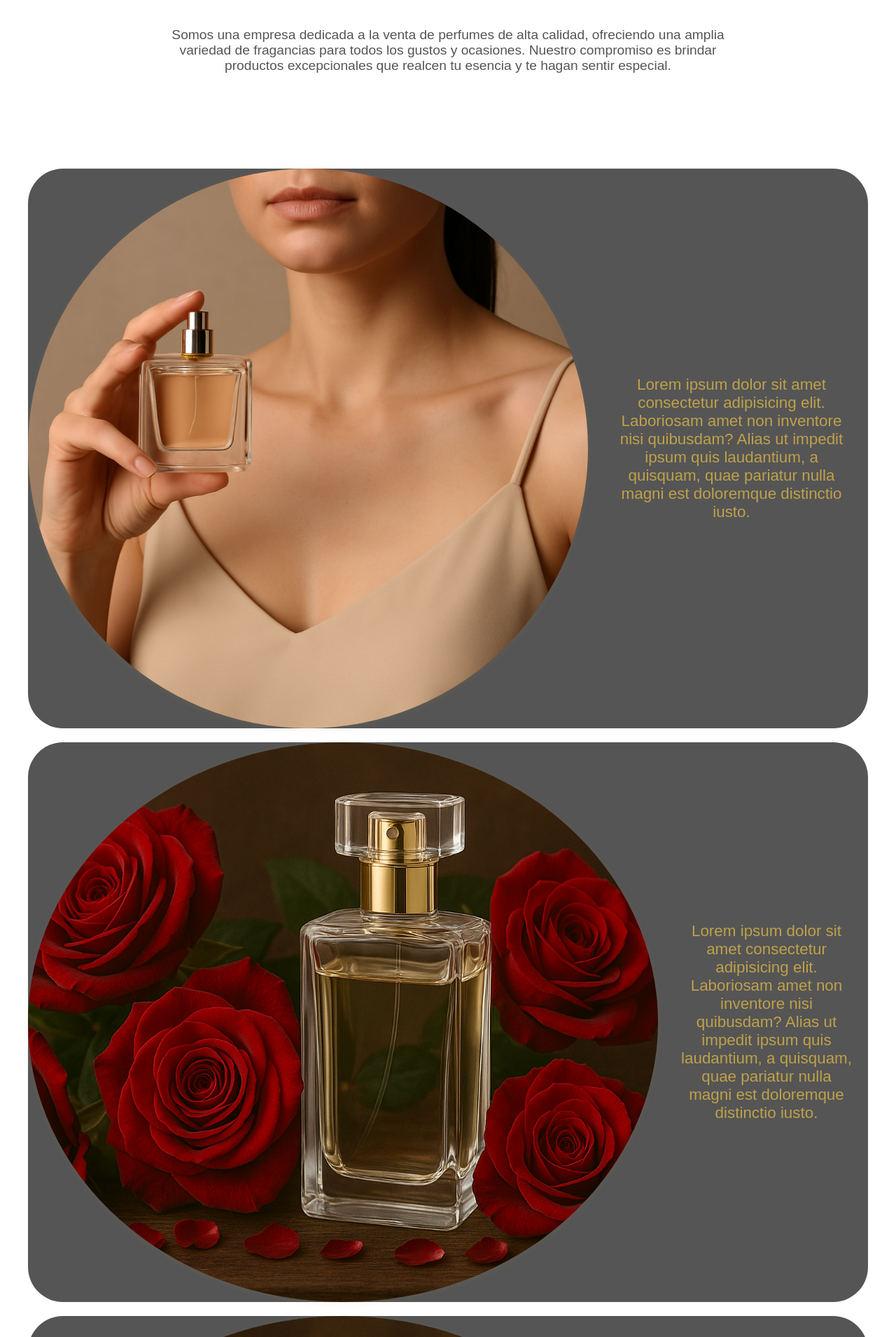
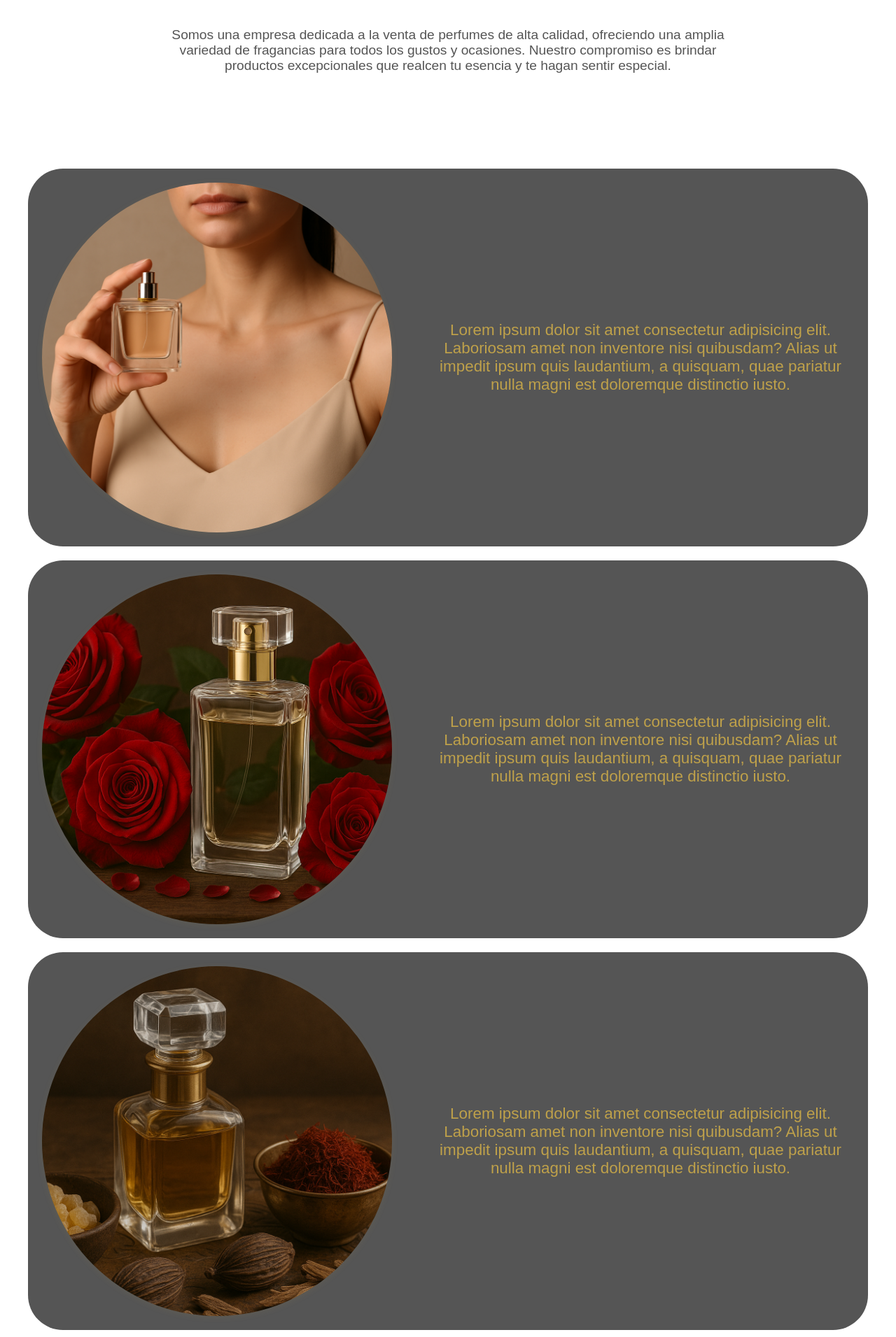
Before and after one commit to taret92/pagina-dupe, a Flask app: page / in a window 1280 px wide. Shown: the part 1870-3781 px from the top of the page at 70% size. Run offline with Flask 3, Linux system fonts and the light colour scheme; some web fonts are replaced.

Commit message:
last updates 1.07.2025

```diff
--- a/static/styles.css
+++ b/static/styles.css
@@ -363,13 +363,15 @@ nav .menu {
 }
 
 .fotos-inicio img {
-    width: 900px;
-    height: 800px;
+    width: 500px;
+    height: 500px;
     object-fit: cover;
     border-radius: 12px;
     box-shadow: 0 2px 10px rgba(191,161,74,0.1);
     transition: transform 0.3s ease-in-out;
     border-radius: 50%;
+    margin: 20px;
+
 }
 
 .imagen-descripcion-inicio{
```
